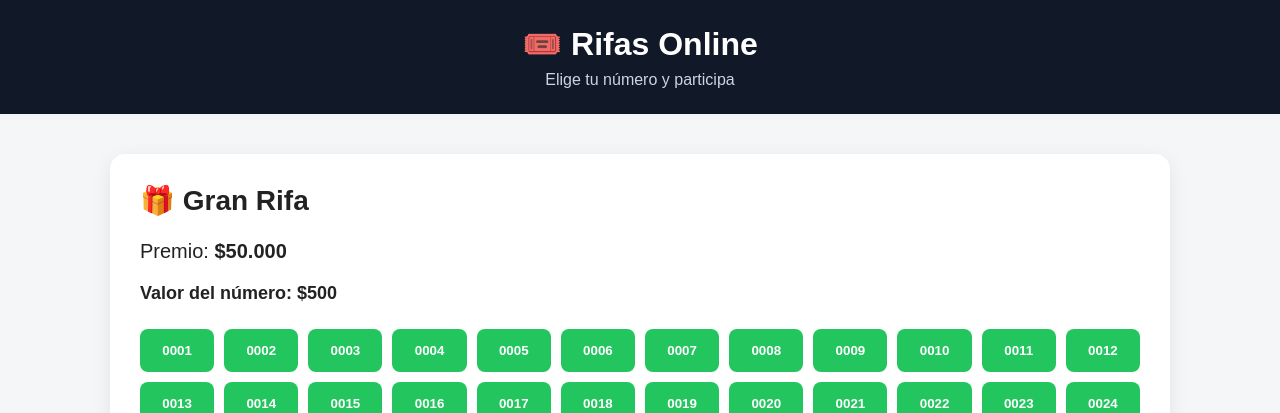
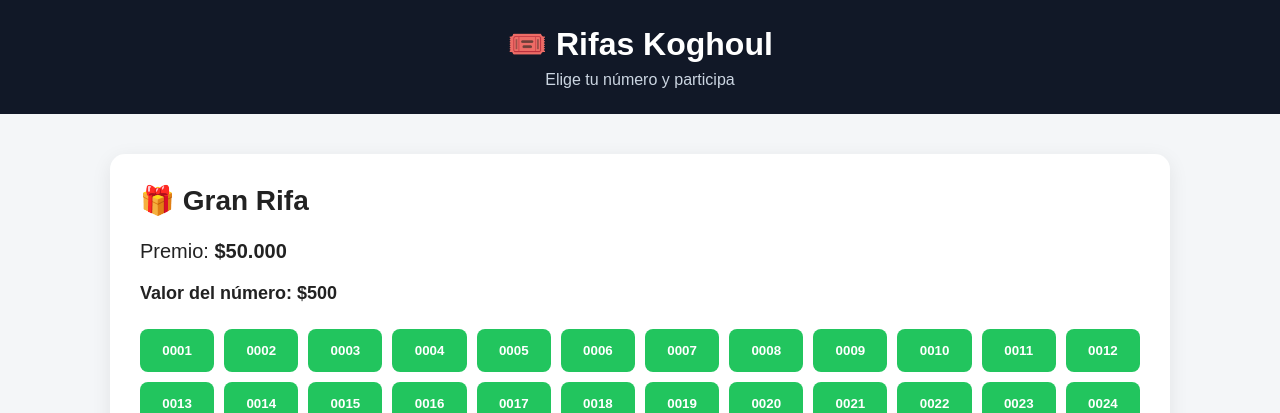
Before and after one commit to zelriicks-web/rifa, a Flask app: page / in a window 1280 px wide. Shown: the top 413 px of the page. Run offline with Flask 3, Linux system fonts and the light colour scheme.

Commit message:
Update header title from 'Rifas Online' to 'Rifas Koghoul'

```diff
--- a/templates/index.html
+++ b/templates/index.html
@@ -123,7 +123,7 @@
 <body>
 
 <header>
-    <h1>🎟️ Rifas Online</h1>
+    <h1>🎟️ Rifas Koghoul</h1>
     <p>Elige tu número y participa</p>
 </header>
 
```
